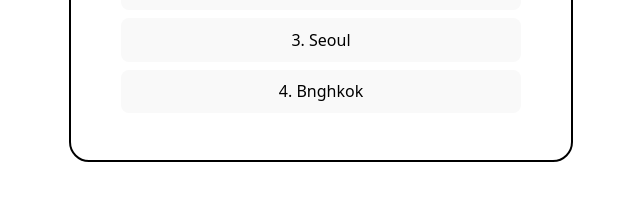
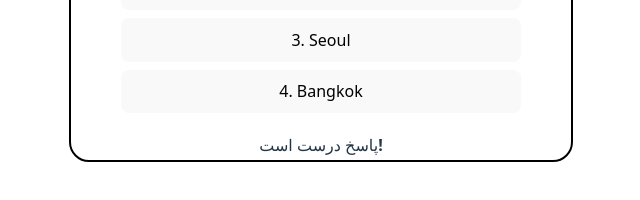
Before and after one commit to AminSBU/react_js_projects, a React (Vite) app in the folder 08_Quiz_App/quiz-app/: page / in a window 1280 px wide. Both pictures are taken after a click on the button "1. Tokyo". Shown: the part 390-590 px from the top of the page, without its empty margins (319-959 px from the left). Built offline with nearby package versions, Linux system fonts and the light colour scheme.

Commit message:
complete question 1

```diff
--- a/08_Quiz_App/quiz-app/src/QForm.css
+++ b/08_Quiz_App/quiz-app/src/QForm.css
@@ -12,3 +12,8 @@
 .qbtn{
     width: 400px;
 }
+
+.result {
+  margin-top: 20px;
+  font-weight: bold;
+}
--- a/08_Quiz_App/quiz-app/src/QForm.jsx
+++ b/08_Quiz_App/quiz-app/src/QForm.jsx
@@ -1,9 +1,17 @@
-import React, {useState} from "react";
-import './QForm.css'
+import React, { useState } from "react";
+import './QForm.css';
 
-function QForm()
-{
+function QForm() {
   const CorrectAnswer = "Tokyo";
+  const [result, setResult] = useState("");
+
+  const checkAnswer = (answer) => {
+    if (answer === CorrectAnswer) {
+      setResult("پاسخ درست است!");
+    } else {
+      setResult("پاسخ غلط است!");
+    }
+  };
 
   return (
     <>
@@ -11,31 +19,34 @@ function QForm()
         <p className="quiz-question">What is the capital of Japan?</p>
 
         <div className="question">
-          <button className="qbtn">
+          <button className="qbtn" onClick={() => checkAnswer('Tokyo')}>
             1. Tokyo
           </button>
         </div>
 
         <div className="question">
-          <button className="qbtn">
+          <button className="qbtn" onClick={() => checkAnswer('Tehran')}>
             2. Tehran
           </button>
         </div>
 
         <div className="question">
-          <button className="qbtn">
+          <button className="qbtn" onClick={() => checkAnswer('Seoul')}>
             3. Seoul
           </button>
         </div>
 
         <div className="question">
-          <button className="qbtn">
-            4. Bnghkok
+          <button className="qbtn" onClick={() => checkAnswer('Bangkok')}>
+            4. Bangkok
           </button>
         </div>
 
+        {/* نمایش نتیجه */}
+        {result && <p className="result">{result}</p>}
       </div>
     </>
   );
 }
+
 export default QForm;
```
